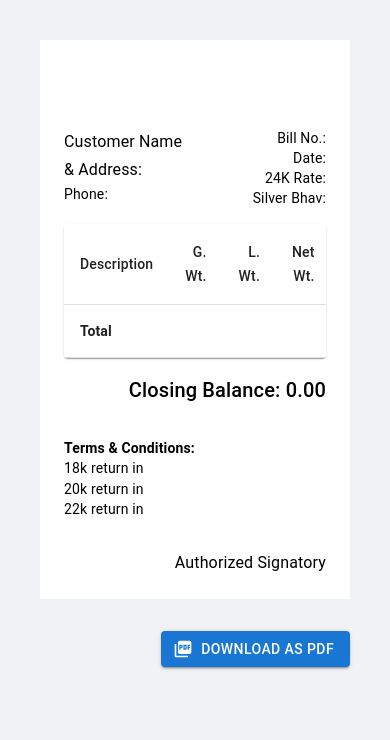
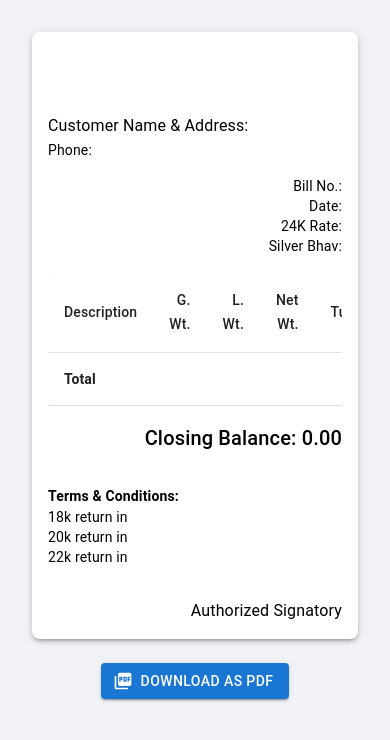
Before and after one commit to XceeDesigns/Receipt_Generator, a React (Vite) app in the folder billing_software/: page /dashboard/e/preview in a window 390 px wide. Shown: the top 740 px of the page. Built offline with nearby package versions, Linux system fonts and the light colour scheme.

Commit message:
responsiveness updated

```diff
--- a/billing_software/src/components/JewellerReceipt.jsx
+++ b/billing_software/src/components/JewellerReceipt.jsx
@@ -15,21 +15,16 @@ import {
   Button,
   Container
 } from '@mui/material';
-import { useLocation } from 'react-router-dom';
 import { PictureAsPdf } from "@mui/icons-material";
 import { ReceiptContext } from '../context/ReceiptContext';
 import { UserContext } from '../context/UserContext';
 
 const JewellerReceipt = () => {
-
   const receiptRef = useRef();
-
-
   const { receiptData, setReceiptData } = useContext(ReceiptContext);
   const { user } = useContext(UserContext);
 
   if (!receiptData || !receiptData.items) {
-    console.log(receiptData);
     return <Typography variant="h6">No receipt data available.</Typography>;
   }
 
@@ -57,8 +52,17 @@ const JewellerReceipt = () => {
   };
 
   return (
-    <Box sx={{ padding: 1, minHeight: "100vh", backgroundColor: "#f0f2f5" }}>
-      <Box sx={{ padding: 3, backgroundColor: "white", margin: 4 }} ref={receiptRef}>
+    <Box sx={{ padding: 2, minHeight: "100vh", backgroundColor: "#f0f2f5" }}>
+      <Box
+        sx={{
+          padding: { xs: 2, md: 3 },
+          backgroundColor: "white",
+          margin: { xs: 2, md: 4 },
+          borderRadius: 2,
+          boxShadow: 3,
+        }}
+        ref={receiptRef}
+      >
         {/* Header */}
         <Typography variant="h5" align="center" gutterBottom>
           {receiptData.businessName}
@@ -73,21 +77,30 @@ const JewellerReceipt = () => {
 
         {/* Customer Info and Invoice Details */}
         <Grid container spacing={2} sx={{ marginY: 2 }}>
-          <Grid item xs={6}>
+          <Grid item xs={12} sm={6}>
             <Typography variant="subtitle1">Customer Name & Address:</Typography>
             <Typography variant="body2">{receiptData.customerName}</Typography>
             <Typography variant="body2">{receiptData.customerAddress}</Typography>
             <Typography variant="body2">Phone: {receiptData.customerPhone}</Typography>
           </Grid>
-          <Grid item xs={6}>
-            <Typography variant="body2" align="right">Bill No.: {receiptData.billNumber}</Typography>
-            <Typography variant="body2" align="right">Date: {receiptData.date}</Typography>
-            <Typography variant="body2" align="right">24K Rate: {receiptData._24KRate}</Typography>
-            <Typography variant="body2" align="right">Silver Bhav: {receiptData.silverBhav}</Typography>
+          <Grid item xs={12} sm={6}>
+            <Typography variant="body2" align="right">
+              Bill No.: {receiptData.billNumber}
+            </Typography>
+            <Typography variant="body2" align="right">
+              Date: {receiptData.date}
+            </Typography>
+            <Typography variant="body2" align="right">
+              24K Rate: {receiptData._24KRate}
+            </Typography>
+            <Typography variant="body2" align="right">
+              Silver Bhav: {receiptData.silverBhav}
+            </Typography>
           </Grid>
         </Grid>
 
         {/* Table of Items */}
+        <Box sx={{ overflowX: "auto" }}>
           <TableContainer component={Paper}>
             <Table>
               <TableHead>
@@ -127,24 +140,32 @@ const JewellerReceipt = () => {
                   <TableCell></TableCell>
                   <TableCell></TableCell>
                   <TableCell align="right">
-                  {receiptData.items.reduce((acc, item) => acc + (Number(item.amount) || 0), 0).toFixed(2)}
+                    {receiptData.items
+                      .reduce((acc, item) => acc + (Number(item.amount) || 0), 0)
+                      .toFixed(2)}
                   </TableCell>
                 </TableRow>
               </TableBody>
-
             </Table>
           </TableContainer>
+        </Box>
 
         {/* Closing Balance */}
         <Typography variant="h6" align="right" sx={{ marginY: 2 }}>
-          Closing Balance: {receiptData.items.reduce((acc, item) => acc + (Number(item.amount) || 0), 0).toFixed(2)}
+          Closing Balance:{" "}
+          {receiptData.items
+            .reduce((acc, item) => acc + (Number(item.amount) || 0), 0)
+            .toFixed(2)}
         </Typography>
 
         {/* Terms & Conditions */}
         <Typography variant="body2" sx={{ marginTop: 4 }}>
-          <strong>Terms & Conditions:</strong><br />
-          18k return in {receiptData._18KReturn}<br />
-          20k return in {receiptData._20KReturn}<br />
+          <strong>Terms & Conditions:</strong>
+          <br />
+          18k return in {receiptData._18KReturn}
+          <br />
+          20k return in {receiptData._20KReturn}
+          <br />
           22k return in {receiptData._22KReturn}
         </Typography>
 
@@ -153,7 +174,7 @@ const JewellerReceipt = () => {
           Authorized Signatory
         </Typography>
       </Box>
-      <Box display="flex" justifyContent="flex-end" mt={3} mr={4}>
+      <Box display="flex" justifyContent={{ xs: "center", md: "flex-end" }} mt={3} mr={{ xs: 0, md: 4 }}>
         <Button
           variant="contained"
           color="primary"
```
Lines whose indentation alone changed are shown as unchanged.
